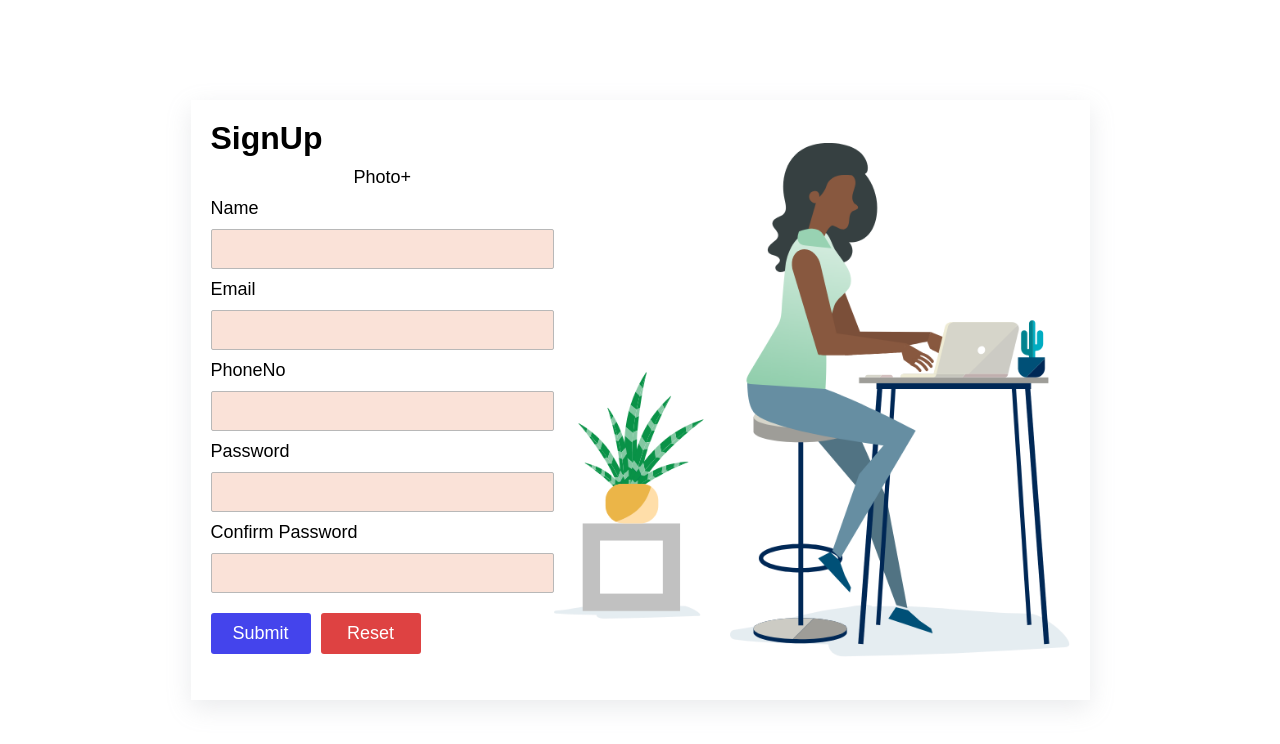
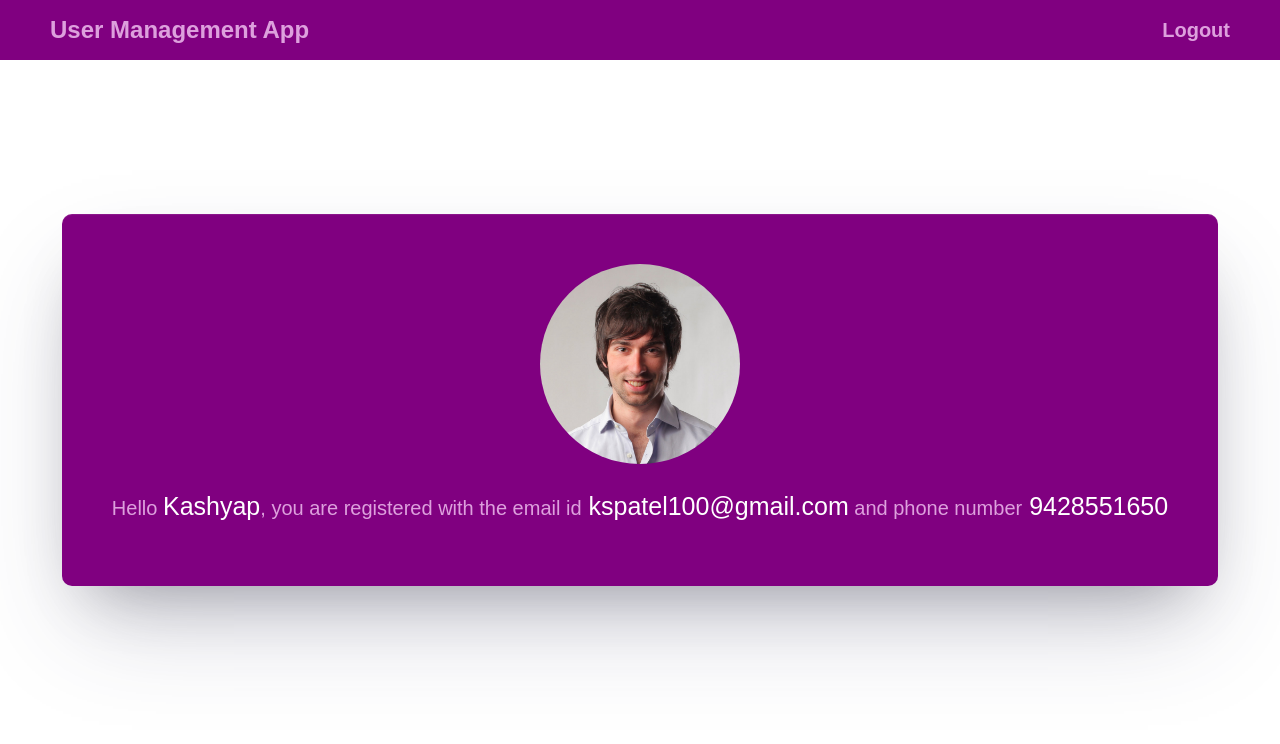
Before and after one commit to Kashyap2701/User-Management-App, a React (Vite) app: page / in a window 1280 px wide. Shown: the top 744 px of the page. Built offline with nearby package versions, Linux system fonts and the light colour scheme; a web font is replaced by a local one.

Commit message:
Create home-page HTML and CSS structure

```diff
--- a/src/App.css
+++ b/src/App.css
@@ -9,6 +9,13 @@
 
 h1 {
   margin-bottom: 10px;
+}
+
+a {
+  color: plum;
+  text-decoration: none;
+  font-weight: 600;
+  font-size: 20px;
 }
 
 input {
--- a/src/App.jsx
+++ b/src/App.jsx
@@ -1,10 +1,11 @@
 import "./App.css";
+import Home from "./components/Home/Home";
 import Singup from "./components/Signup/Singup";
 
 function App() {
   return (
     <div className="App">
-      <Singup />
+      <Home />
     </div>
   );
 }
--- /dev/null
+++ b/src/components/Home/Home.jsx
@@ -0,0 +1,32 @@
+import React from "react";
+import style from "./Home.module.css";
+import profilePhoto from "../../assets/profile-photo.jpg";
+
+function Home() {
+  return (
+    <>
+      <header className={style.navbar}>
+        <h2>User Management App</h2>
+        <a href="">Logout</a>
+      </header>
+      <div className={style.container}>
+        <div className={style.imageWrapper}>
+          <img
+            className={style.profilePhoto}
+            src={profilePhoto}
+            alt="profile-photo"
+          />
+        </div>
+        <div className={style.profileInfo}>
+          <p>
+            Hello <span>Kashyap</span>, you are registered with the email id
+            <span> kspatel100@gmail.com</span> and phone number
+            <span> 9428551650</span>
+          </p>
+        </div>
+      </div>
+    </>
+  );
+}
+
+export default Home;
--- /dev/null
+++ b/src/components/Home/Home.module.css
@@ -0,0 +1,52 @@
+.container {
+  margin: 20px;
+  display: flex;
+  flex-direction: column;
+  background-color: purple;
+  padding: 50px;
+  text-align: center;
+  border-radius: 10px;
+  box-shadow: rgba(255, 255, 255, 0.1) 0px 1px 1px 0px inset,
+    rgba(50, 50, 93, 0.25) 0px 50px 100px -20px,
+    rgba(0, 0, 0, 0.3) 0px 30px 60px -30px;
+}
+
+.profilePhoto {
+  width: 200px;
+  border-radius: 50%;
+  margin-bottom: 20px;
+}
+
+.profileInfo {
+  color: white;
+}
+
+.profileInfo p {
+  font-size: 20px;
+  font-weight: 400;
+  margin-bottom: 10px;
+  color: plum;
+  line-height: 1.5;
+}
+
+.profileInfo p span {
+  font-size: 25px;
+  font-weight: 500;
+  color: white;
+}
+
+.navbar {
+  display: flex;
+  justify-content: space-between;
+  align-items: center;
+  width: 100vw;
+  height: 60px;
+  padding: 10px 50px;
+  background-color: purple;
+  position: absolute;
+  top: 0;
+}
+
+.navbar h2 {
+  color: plum;
+}
```
Also changed, not shown: src/assets/profile-photo.jpg (added).
